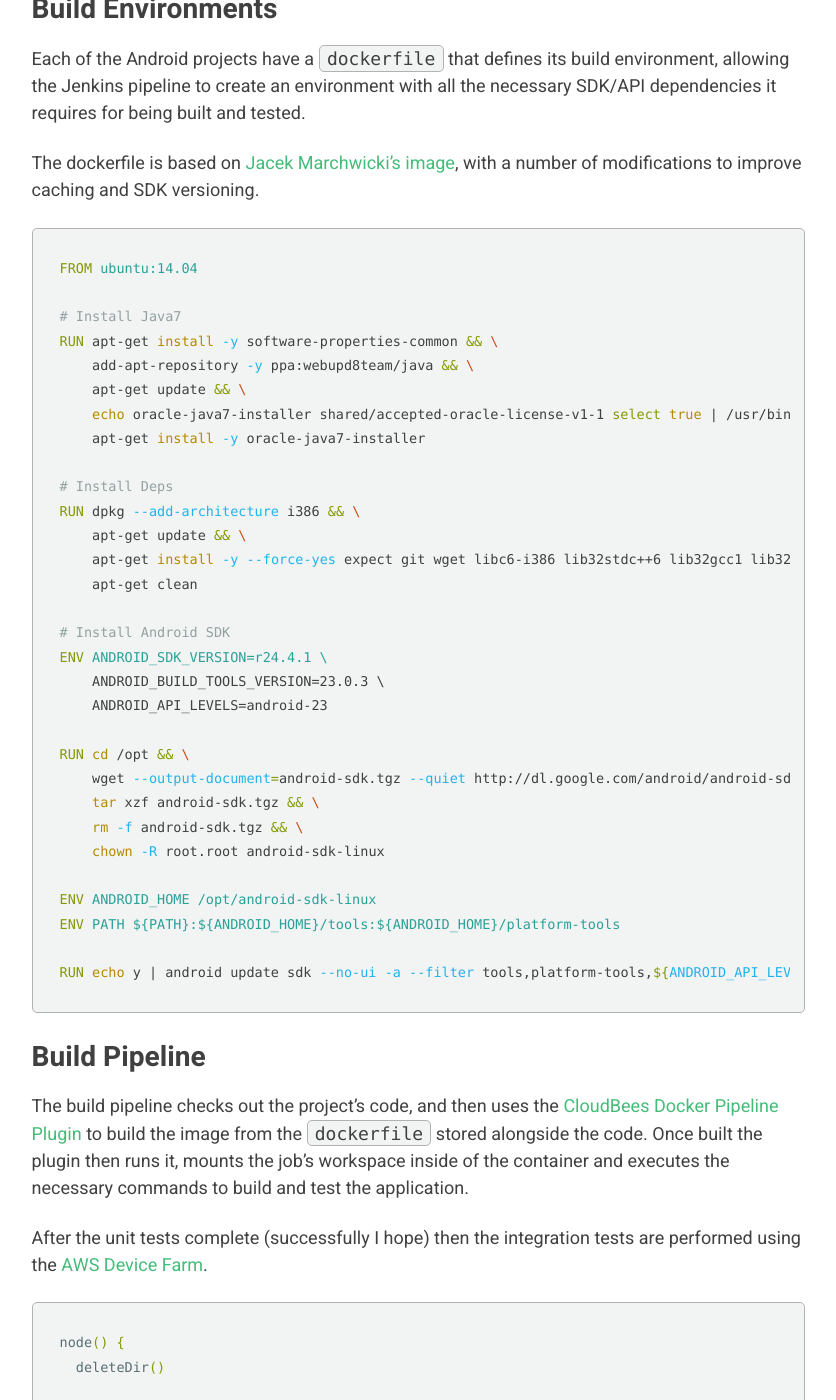
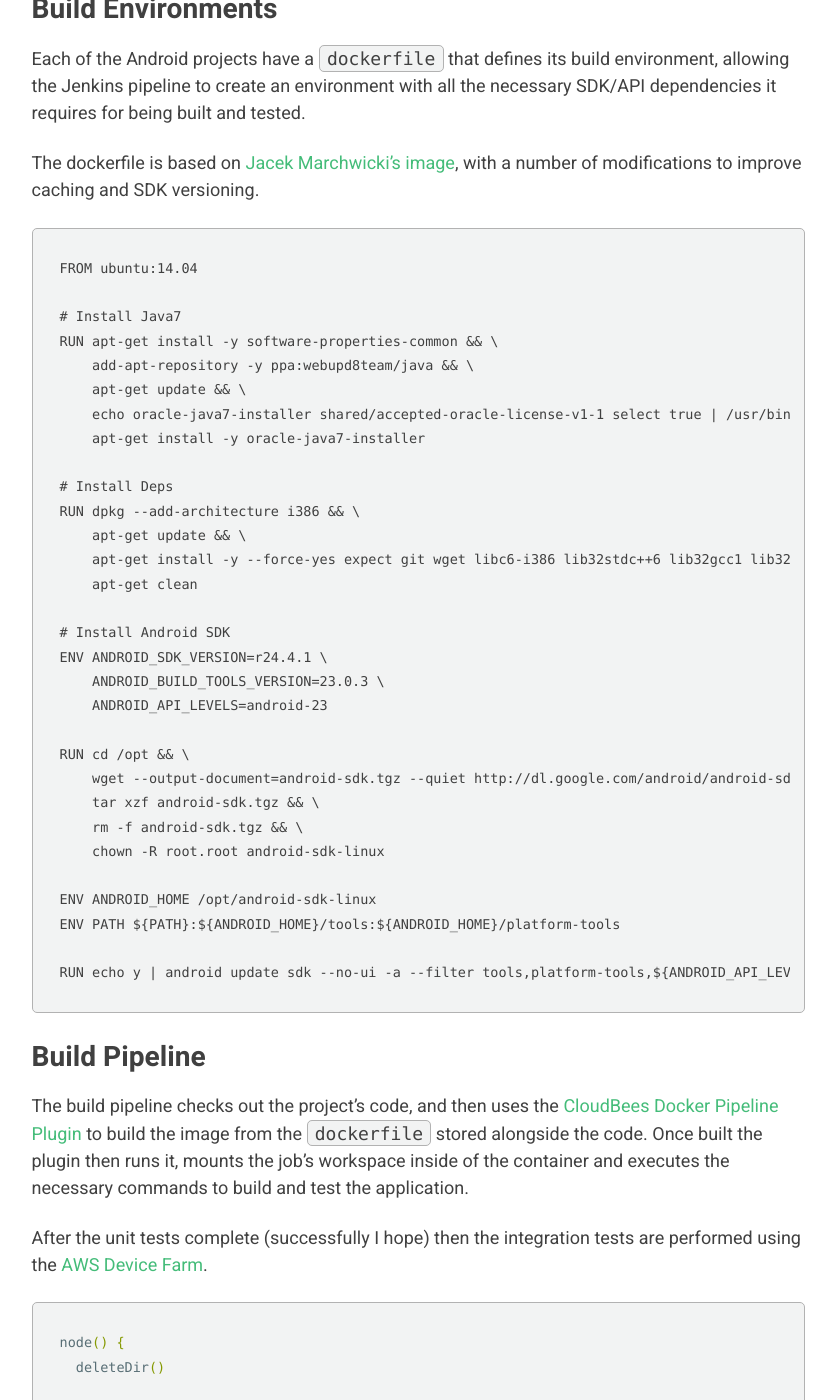
Before and after one commit to SketchingDev/sketchingdev.github.io, a Jekyll site: the page built from _posts/2016-07-07-continuous-integration-for-android-with-jenkins-docker-and-aws.md, in a window 1280 px wide and 1400 px high, scrolled down 562 px. Shown: the whole window, without its empty margins (222-1058 px from the left). Built offline with Jekyll 4.4.1, drawn with Linux system fonts in a browser that asks for light colours.

Commit message:
Fix highlighting on sections of code

````diff
--- a/_posts/2016-07-07-continuous-integration-for-android-with-jenkins-docker-and-aws.md
+++ b/_posts/2016-07-07-continuous-integration-for-android-with-jenkins-docker-and-aws.md
@@ -23,7 +23,7 @@ The dockerfile is based on
 [Jacek Marchwicki's image](https://hub.docker.com/r/jacekmarchwicki/android/), with a number of modifications to improve
 caching and SDK versioning.
 
-```dockerfile
+```
 FROM ubuntu:14.04
 
 # Install Java7
````
Also changed, not shown: _posts/2015-10-25-powershell-extract-the-summary-table-from-robocopys-log-file.md (+1 -1 lines), _posts/2016-08-29-unit-testing-avro-pig-script.md (+2 -2 lines), _posts/2019-11-13-lets-learn-hexagonal-architecture.md (+1 -1 lines).
